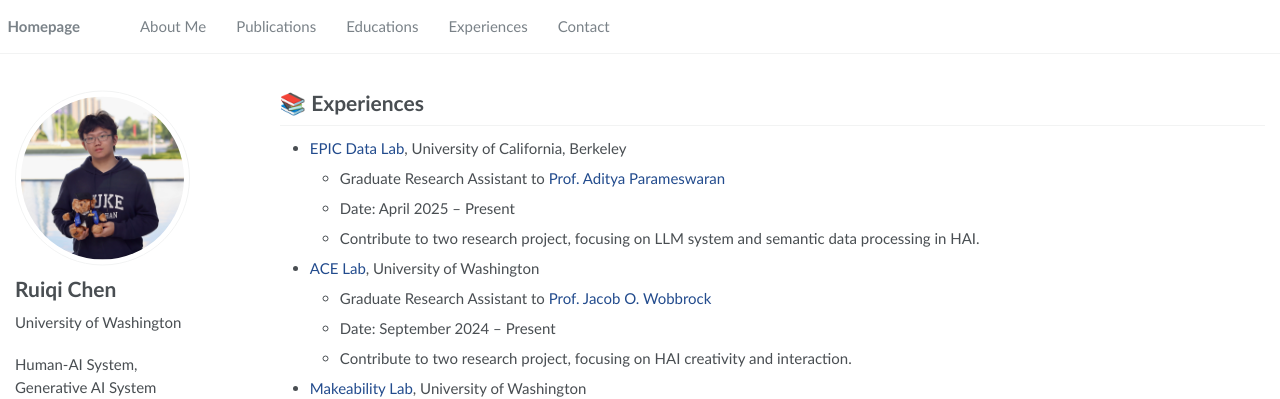
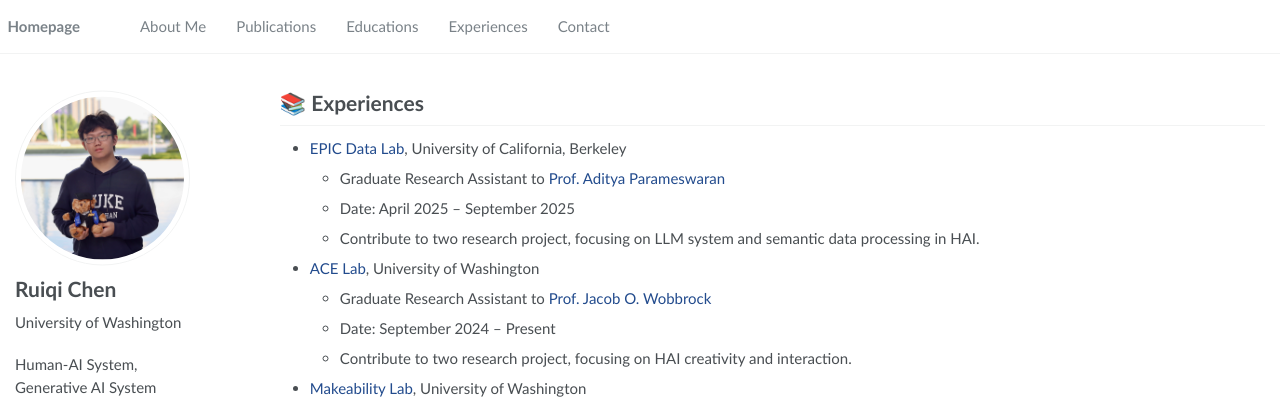
Before and after one commit to Ruiqi-Chen-0216/Ruiqi-Chen-0216.github.io, a Jekyll site: the page built from _pages/experience.md, in a window 1280 px wide. Shown: the top 399 px of the page. Built offline with Jekyll 4.4.1, drawn with Linux system fonts in a browser that asks for light colours; some web fonts are replaced.

Commit message:
Update experience.md

```diff
--- a/_pages/experience.md
+++ b/_pages/experience.md
@@ -11,7 +11,7 @@ layout: default
 
 * [EPIC Data Lab](https://epic.berkeley.edu/), University of California, Berkeley
   * Graduate Research Assistant to [Prof. Aditya Parameswaran](https://people.eecs.berkeley.edu/~adityagp/)
-  * Date: April 2025 – Present
+  * Date: April 2025 – September 2025
   * Contribute to two research project, focusing on LLM system and semantic data processing in HAI.
 
 * [ACE Lab](https://depts.washington.edu/acelab/index.html), University of Washington
```
